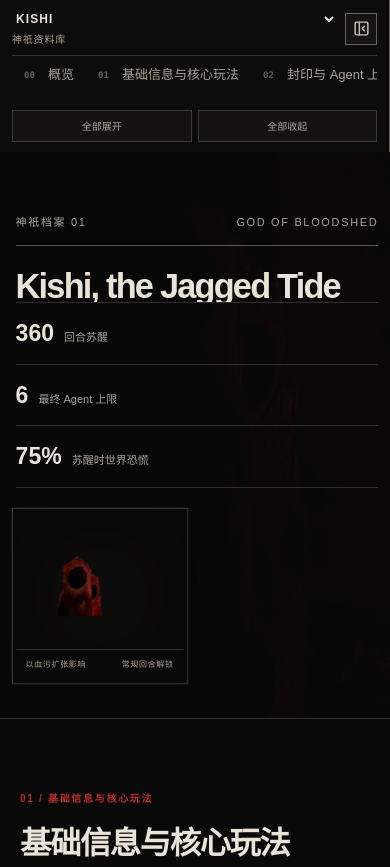
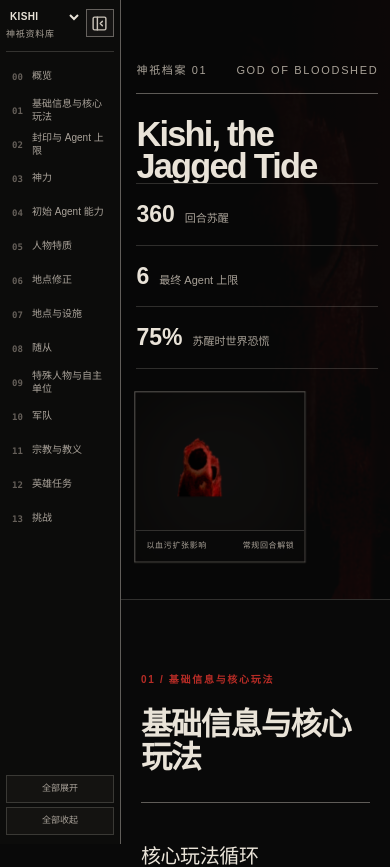
Before and after one commit to zizi12321/SoFGLibrary, a React (Vite) app: page / in a window 390 px wide. Shown: the top 867 px of the page. Built offline with nearby package versions, Linux system fonts and the light colour scheme.

Commit message:
Improve mobile archive navigation

```diff
--- /dev/null
+++ b/app/MobileReferenceDialog.tsx
@@ -0,0 +1,52 @@
+"use client";
+
+import Image from "next/image";
+import { useEffect } from "react";
+import { createPortal } from "react-dom";
+import { ArrowRight, X } from "lucide-react";
+
+type MobileReferenceDialogProps = {
+  open: boolean;
+  onClose: () => void;
+  name: string;
+  meta: string;
+  text: string;
+  href: string;
+  imageSrc?: string;
+};
+
+export default function MobileReferenceDialog({ open, onClose, name, meta, text, href, imageSrc }: MobileReferenceDialogProps) {
+  useEffect(() => {
+    if (!open) return;
+    const previousOverflow = document.body.style.overflow;
+    const onKeyDown = (event: KeyboardEvent) => {
+      if (event.key === "Escape") onClose();
+    };
+    document.body.style.overflow = "hidden";
+    window.addEventListener("keydown", onKeyDown);
+    return () => {
+      document.body.style.overflow = previousOverflow;
+      window.removeEventListener("keydown", onKeyDown);
+    };
+  }, [open, onClose]);
+
+  if (!open || typeof document === "undefined") return null;
+
+  return createPortal(
+    <div className="mobile-reference-backdrop" onClick={onClose}>
+      <section className="mobile-reference-dialog" role="dialog" aria-modal="true" aria-label={`${name} 资料`} onClick={(event) => event.stopPropagation()}>
+        <button className="mobile-reference-close" type="button" onClick={onClose} aria-label="关闭资料弹窗"><X size={18} /></button>
+        <div className="mobile-reference-card">
+          {imageSrc && <span className="mobile-reference-image"><Image src={imageSrc} alt="" fill sizes="72px" /></span>}
+          <div className="mobile-reference-copy">
+            <small>{meta}</small>
+            <b>{name}</b>
+            <p>{text}</p>
+          </div>
+        </div>
+        <a className="mobile-reference-jump" href={href} onClick={onClose}>前往对应位置 <ArrowRight size={16} /></a>
+      </section>
+    </div>,
+    document.body,
+  );
+}
--- a/app/globals.css
+++ b/app/globals.css
@@ -790,3 +790,146 @@ footer { grid-template-columns: 1fr; text-align: left; }
 .site-shell:not(.void-theme) .hero-backdrop::after {
   background: linear-gradient(90deg, var(--ink) 0%, rgba(9,9,9,.89) 45%, rgba(49,12,10,.4) 100%);
 }
+/* Mobile knowledge-base navigation and touch references */
+.mobile-reference-backdrop {
+  position: fixed;
+  z-index: 2400;
+  inset: 0;
+  display: grid;
+  place-items: end center;
+  padding: 18px;
+  background: rgba(0, 0, 0, .68);
+  backdrop-filter: blur(3px);
+  animation: reference-backdrop-in .16s ease-out;
+}
+.mobile-reference-dialog {
+  position: relative;
+  width: min(460px, 100%);
+  max-height: min(78vh, 620px);
+  overflow-y: auto;
+  padding: 18px;
+  border: 1px solid #817a70;
+  border-radius: 10px;
+  background: #f1ece3;
+  color: #171513;
+  box-shadow: 0 24px 80px rgba(0, 0, 0, .62);
+  animation: reference-dialog-in .2s cubic-bezier(.22, 1, .36, 1);
+}
+.mobile-reference-close {
+  position: absolute;
+  z-index: 2;
+  top: 8px;
+  right: 8px;
+  width: 34px;
+  height: 34px;
+  display: grid;
+  place-items: center;
+  border: 0;
+  border-radius: 6px;
+  background: rgba(23, 21, 19, .08);
+  color: #171513;
+}
+.mobile-reference-card { display: grid; grid-template-columns: auto minmax(0, 1fr); gap: 14px; padding-right: 28px; }
+.mobile-reference-image { position: relative; width: 72px; height: 72px; background: transparent; }
+.mobile-reference-image img { object-fit: contain; }
+.mobile-reference-copy { min-width: 0; display: flex; flex-direction: column; }
+.mobile-reference-copy small { margin-bottom: 4px; color: #8d2824; font: 650 11px var(--font-geist-mono); }
+.mobile-reference-copy b { margin-bottom: 8px; font-size: 17px; line-height: 1.25; }
+.mobile-reference-copy p { margin: 0; color: #4e4943; font-size: 14px; line-height: 1.62; }
+.mobile-reference-jump {
+  min-height: 44px;
+  display: flex;
+  align-items: center;
+  justify-content: center;
+  gap: 8px;
+  margin-top: 17px;
+  border-radius: 6px;
+  background: #171513;
+  color: #fff;
+  font-size: 14px;
+  font-weight: 650;
+}
+@keyframes reference-backdrop-in { from { opacity: 0; } }
+@keyframes reference-dialog-in { from { opacity: 0; transform: translateY(14px); } }
+
+@media (hover: none), (pointer: coarse) {
+  .cross-reference .cross-popover { display: none !important; }
+}
+
+@media (max-width: 760px) {
+  html, body { max-width: 100%; overflow-x: clip; }
+  .site-shell {
+    --mobile-sidebar-width: clamp(108px, 31vw, 128px);
+    width: 100%;
+    max-width: 100%;
+    overflow-x: clip;
+  }
+  .sidebar {
+    position: fixed;
+    z-index: 100;
+    inset: 0 auto 0 0;
+    width: var(--mobile-sidebar-width);
+    height: 100dvh;
+    padding: 9px 6px;
+    overflow: hidden;
+  }
+  .sidebar-head { align-items: flex-start; gap: 4px; padding-bottom: 9px; }
+  .sidebar-head .god-switcher { min-width: 0; display: flex; }
+  .god-switcher select { padding-right: 13px; font-size: 10px; letter-spacing: .035em; }
+  .god-switcher small { font-size: 9px; }
+  .sidebar-toggle { width: 28px; height: 28px; }
+  .sidebar-nav {
+    min-height: 0;
+    margin-top: 8px;
+    flex: 1;
+    flex-direction: column;
+    overflow-x: hidden;
+    overflow-y: auto;
+  }
+  .sidebar-nav a {
+    width: 100%;
+    min-height: 34px;
+    flex: 0 0 auto;
+    grid-template-columns: 20px minmax(0, 1fr);
+    padding: 0 4px;
+    border-left: 2px solid transparent;
+    border-bottom: 0;
+    white-space: normal;
+  }
+  .sidebar-nav a:hover, .sidebar-nav a:focus-visible { border-left-color: var(--blood); border-bottom-color: transparent; }
+  .sidebar-nav a b { font-size: 10px; line-height: 1.25; white-space: normal; }
+  .sidebar-bulk { grid-template-columns: 1fr; gap: 4px; margin-top: 7px; }
+  .sidebar-bulk button { min-height: 28px; font-size: 9px; }
+  .sidebar-note { display: none; }
+  .content-shell { width: auto; max-width: calc(100% - var(--mobile-sidebar-width)); margin-left: var(--mobile-sidebar-width); overflow-x: clip; }
+  .hero, .section, .seal-table, .seal-head, .seal-row { min-width: 0; max-width: 100%; }
+  .hero-title-wrap h1 { white-space: normal; overflow-wrap: anywhere; }
+  .seal-table { width: 100%; overflow: hidden; }
+  .seal-head, .seal-row { grid-template-columns: 26px 34px 34px 48px minmax(0, 1fr); }
+  .seal-head span, .seal-row > span { min-width: 0; padding-left: 3px; padding-right: 3px; }
+  .seal-head { font-size: 7px; letter-spacing: .02em; }
+  .seal-row { font-size: 10px; }
+  .seal-number, .turn, .agent-count, .power-gain { font-size: 9px; }
+  .seal-reward {
+    width: 100%;
+    min-width: 0;
+    height: auto;
+    min-height: 82px;
+    align-items: center;
+    gap: 2px;
+    padding-left: 5px !important;
+    font-size: 10px;
+    line-height: 1.38;
+    white-space: normal;
+    overflow-wrap: anywhere;
+    word-break: break-word;
+  }
+  .seal-reference-item { min-width: 0; flex-wrap: wrap; white-space: normal; }
+  .seal-reference-item .cross-reference, .seal-reference-item .cross-label { white-space: normal; overflow-wrap: anywhere; }
+  .sidebar-hidden .sidebar { position: fixed; left: 8px; top: 8px; width: 46px; height: 46px; padding: 6px; }
+  .sidebar-hidden .content-shell { width: 100%; max-width: 100%; margin-left: 0; }
+  .mobile-reference-backdrop { padding: 12px; }
+  .mobile-reference-dialog { padding: 16px; }
+  .mobile-reference-card { grid-template-columns: 58px minmax(0, 1fr); gap: 12px; }
+  .mobile-reference-image { width: 58px; height: 58px; }
+}
--- a/app/page.tsx
+++ b/app/page.tsx
@@ -6,6 +6,7 @@ import { useGSAP } from "@gsap/react";
 import gsap from "gsap";
 import { ScrollTrigger } from "gsap/ScrollTrigger";
 import LivingVoidArchive from "./LivingVoidArchive";
+import MobileReferenceDialog from "./MobileReferenceDialog";
 import {
   ArrowDown,
   ArrowUpRight,
@@ -333,6 +334,7 @@ function CrossReference({
   text?: string;
   image?: string;
 }) {
+  const [mobileOpen, setMobileOpen] = useState(false);
   const reference = getReference(name);
   if (!reference && !text) return <>{name}</>;
   const resolved = {
@@ -342,11 +344,22 @@ function CrossReference({
     text: text ?? reference?.text ?? "",
     image: image ?? reference?.image,
   };
+  const imageSrc = resolved.image ? `/kishi/${resolved.image}` : undefined;
   return (
-    <a className="cross-reference" href={resolved.href}>
+    <>
+      <a
+        className="cross-reference"
+        href={resolved.href}
+        onClick={(event) => {
+          if (window.matchMedia("(hover: none), (pointer: coarse)").matches) {
+            event.preventDefault();
+            setMobileOpen(true);
+          }
+        }}
+      >
         <span className="cross-label">{name}</span>
         <span className="cross-popover" role="tooltip">
-        {resolved.image && <span className="cross-image"><Image src={`/kishi/${resolved.image}`} alt="" fill sizes="72px" /></span>}
+          {imageSrc && <span className="cross-image"><Image src={imageSrc} alt="" fill sizes="72px" /></span>}
           <span className="cross-copy">
             <small>{resolved.meta}</small>
             <b>{resolved.name}</b>
@@ -355,6 +368,8 @@ function CrossReference({
           </span>
         </span>
       </a>
+      <MobileReferenceDialog open={mobileOpen} onClose={() => setMobileOpen(false)} name={resolved.name} meta={resolved.meta} text={resolved.text} href={resolved.href} imageSrc={imageSrc} />
+    </>
   );
 }
 function RichText({ text, exclude }: { text: string; exclude?: string }) {
--- a/index.html
+++ b/index.html
@@ -9,6 +9,6 @@
   </head>
   <body>
     <div id="root"></div>
-    <script type="module" src="/pages/main.tsx"></script>
+    <script type="module" src="/static-pages/main.tsx"></script>
   </body>
 </html>
--- a/vite.pages.config.ts
+++ b/vite.pages.config.ts
@@ -9,7 +9,7 @@ export default defineConfig({
   plugins: [react()],
   resolve: {
     alias: {
-      "next/image": fileURLToPath(new URL("./pages/NextImage.tsx", import.meta.url)),
+      "next/image": fileURLToPath(new URL("./static-pages/NextImage.tsx", import.meta.url)),
     },
   },
   build: {
```
Also changed, not shown: app/LivingVoidArchive.tsx (+15 -2 lines), static-pages/NextImage.tsx (renamed from pages/NextImage.tsx), static-pages/main.tsx (renamed from pages/main.tsx), 6 other files (tests, documents, lock files or other folders). Lines whose indentation alone changed are shown as unchanged.
